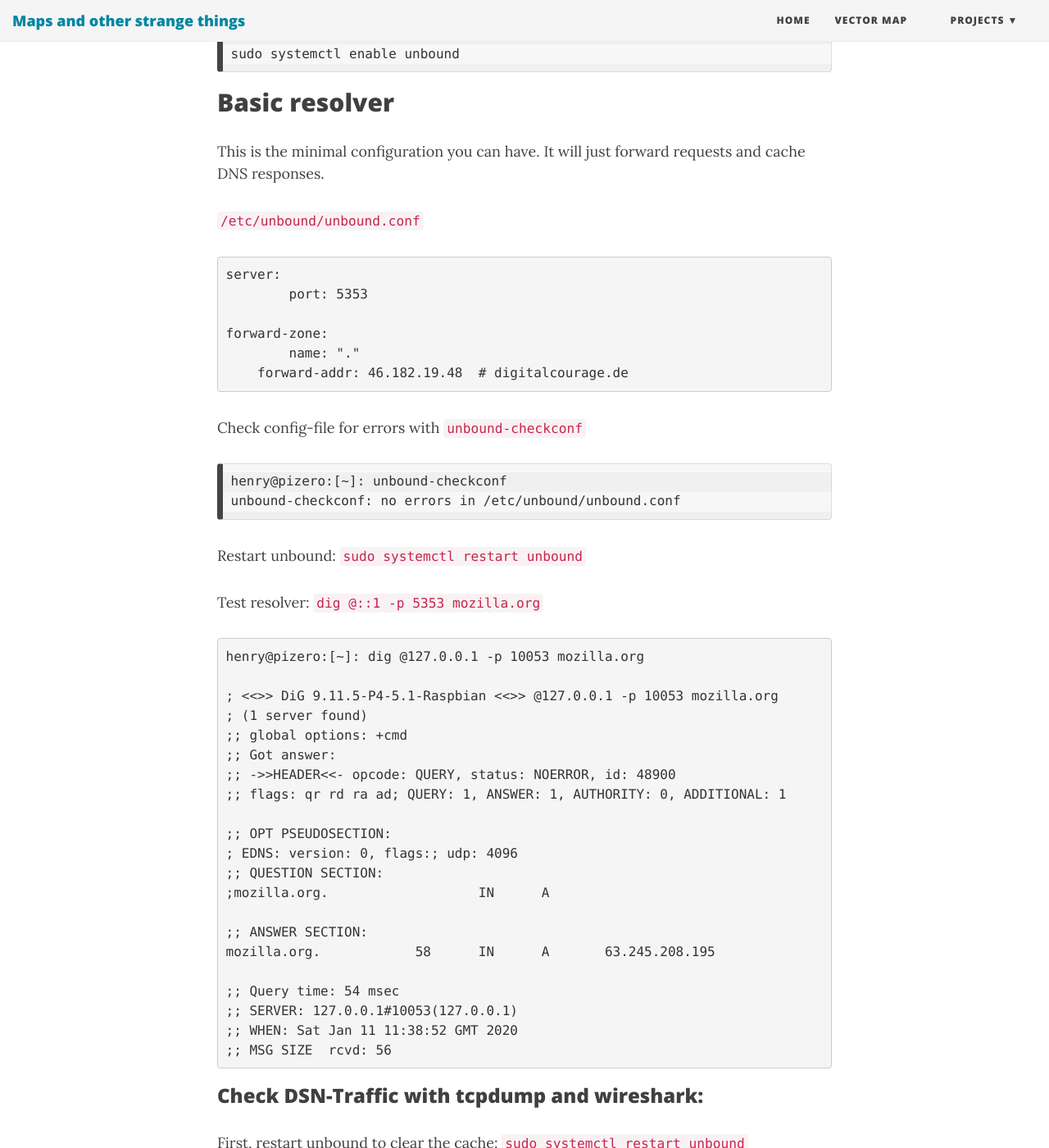
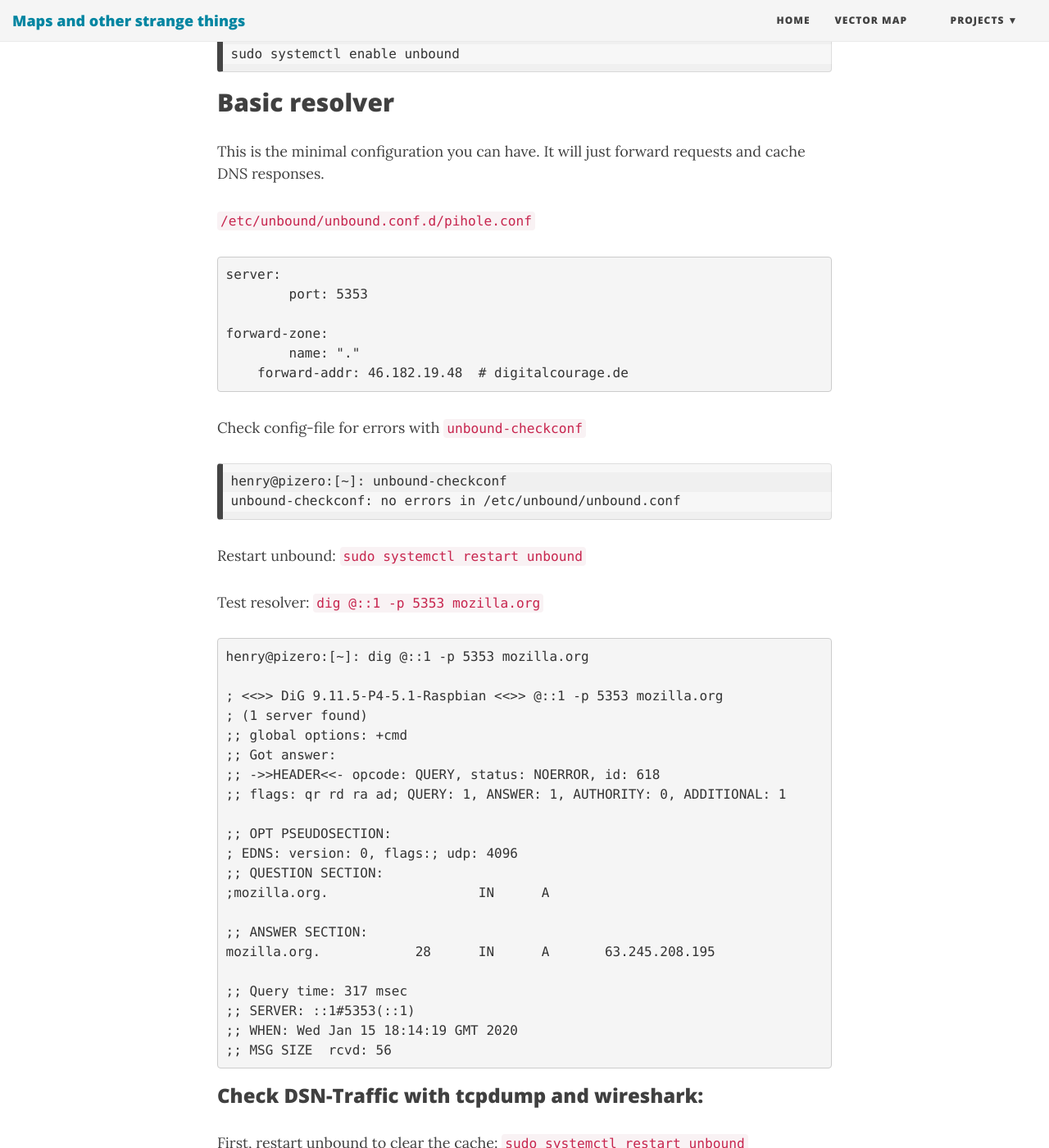
Before and after one commit to henrythasler/henrythasler.github.io, a Jekyll site: the page built from _posts/2020-01-11-unbound.md, in a window 1280 px wide and 1400 px high, scrolled down 704 px. Shown: the whole window at 82% size. Built offline with Jekyll 4.4.1, drawn with Linux system fonts in a browser that asks for light colours; nearby versions of some CDN libraries; some of the changed text lies outside the part shown.

Commit message:
update examples, add debug info

````diff
--- a/_posts/2020-01-11-unbound.md
+++ b/_posts/2020-01-11-unbound.md
@@ -25,7 +25,7 @@ sudo systemctl enable unbound
 
 This is the minimal configuration you can have. It will just forward requests and cache DNS responses.
 
-`/etc/unbound/unbound.conf`
+`/etc/unbound/unbound.conf.d/pihole.conf`
 ```Javascript
 server:
 	port: 5353
@@ -45,14 +45,14 @@ unbound-checkconf: no errors in /etc/unbound/unbound.conf
 Restart unbound: `sudo systemctl restart unbound`
 
 Test resolver: `dig @::1 -p 5353 mozilla.org`
-```Javascript
-henry@pizero:[~]: dig @127.0.0.1 -p 10053 mozilla.org
+```Bash
+henry@pizero:[~]: dig @::1 -p 5353 mozilla.org
 
-; <<>> DiG 9.11.5-P4-5.1-Raspbian <<>> @127.0.0.1 -p 10053 mozilla.org
+; <<>> DiG 9.11.5-P4-5.1-Raspbian <<>> @::1 -p 5353 mozilla.org
 ; (1 server found)
 ;; global options: +cmd
 ;; Got answer:
-;; ->>HEADER<<- opcode: QUERY, status: NOERROR, id: 48900
+;; ->>HEADER<<- opcode: QUERY, status: NOERROR, id: 618
 ;; flags: qr rd ra ad; QUERY: 1, ANSWER: 1, AUTHORITY: 0, ADDITIONAL: 1
 
 ;; OPT PSEUDOSECTION:
@@ -61,11 +61,11 @@ henry@pizero:[~]: dig @127.0.0.1 -p 10053 mozilla.org
 ;mozilla.org.			IN	A
 
 ;; ANSWER SECTION:
-mozilla.org.		58	IN	A	63.245.208.195
+mozilla.org.		28	IN	A	63.245.208.195
 
-;; Query time: 54 msec
-;; SERVER: 127.0.0.1#10053(127.0.0.1)
-;; WHEN: Sat Jan 11 11:38:52 GMT 2020
+;; Query time: 317 msec
+;; SERVER: ::1#5353(::1)
+;; WHEN: Wed Jan 15 18:14:19 GMT 2020
 ;; MSG SIZE  rcvd: 56
 ```
 
````
Also changed, not shown: other parts of _posts/2020-01-11-unbound.md (+4 -0 lines).
